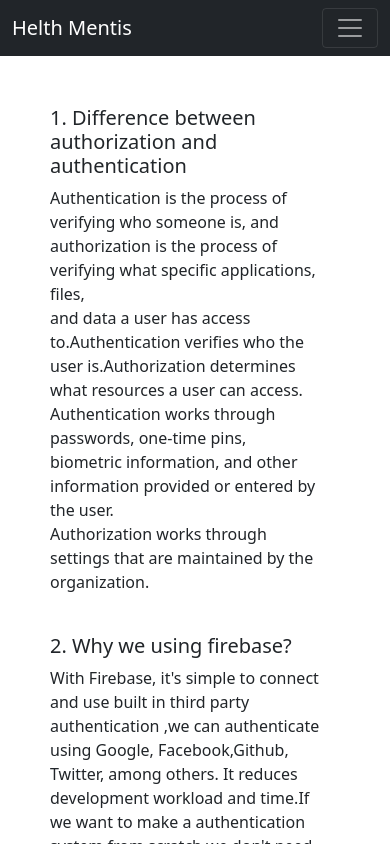
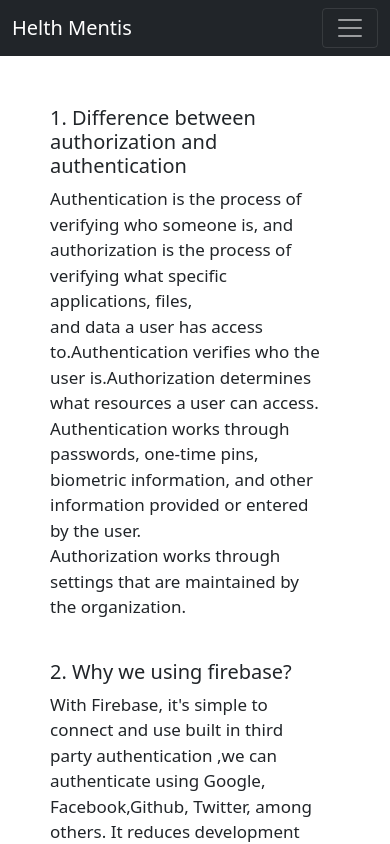
Before and after one commit to MK-Sohan/Helth-Mentor-a10, a React (Create React App) app: page /blogs in a window 390 px wide. Shown: the top 844 px of the page. Built offline with nearby package versions, Linux system fonts and the light colour scheme; no server answers; a web font is replaced by a local one.

Commit message:
blogs page edit

```diff
--- a/src/Pages/Authentication/Registration/Register.js
+++ b/src/Pages/Authentication/Registration/Register.js
@@ -41,7 +41,6 @@ const Register = () => {
     const email = emailref.current.value;
     const password = passwordref.current.value;
 
-    // console.log(email, password, name);
     createUserWithEmailAndPassword(email, password);
     toast("email send");
   };
--- a/src/Pages/Blogs/Blogs.css
+++ b/src/Pages/Blogs/Blogs.css
@@ -3,6 +3,9 @@
   margin-left: 50px;
   margin-top: 50px;
   width: 50%;
+}
+.blog-container p {
+  font-size: 22px;
 }
 @media only screen and (max-width: 644px) {
   .blog-container {
@@ -14,4 +17,7 @@
   .blog-container h1 {
     font-size: 20px;
   }
+  .blog-container p {
+    font-size: 17px;
+  }
 }
--- a/src/Pages/Home/Banner/Banner.js
+++ b/src/Pages/Home/Banner/Banner.js
@@ -6,7 +6,7 @@ import banner3 from "../../../banner/holding-frouit.jpg";
 const Banner = () => {
   return (
     <div>
-      <Carousel className="mt-5">
+      <Carousel className="mt-2">
         <Carousel.Item>
           <img
             style={{ height: "850px" }}
```
Also changed, not shown: 1 other file (tests, documents, lock files or other folders).
